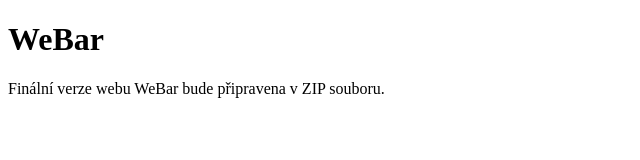
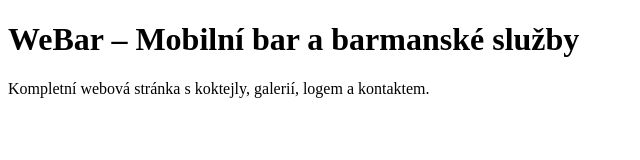
Before and after one commit to WeBar1/WeBar1, a plain HTML site: page WeBar1/index.html in a window 1280 px wide. Shown: the whole page, without its empty margins (0-640 px from the left). Drawn offline with Linux system fonts and the light colour scheme.

Commit message:
Add files via upload

```diff
--- a/WeBar1/index.html
+++ b/WeBar1/index.html
@@ -7,7 +7,7 @@
   <title>WeBar</title>
 </head>
 <body>
-  <h1>WeBar</h1>
-  <p>Finální verze webu WeBar bude připravena v ZIP souboru.</p>
+  <h1>WeBar – Mobilní bar a barmanské služby</h1>
+  <p>Kompletní webová stránka s koktejly, galerií, logem a kontaktem.</p>
 </body>
 </html>
```
Also changed, not shown: index.html (+2 -2 lines), 2 other files.
